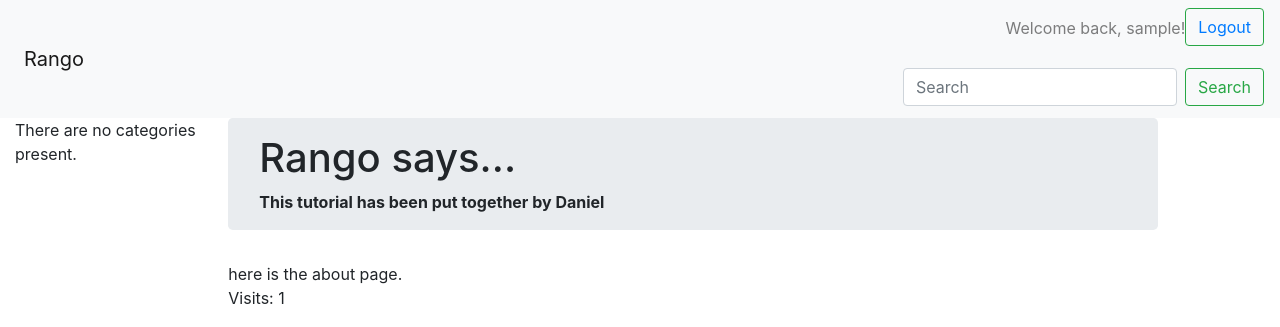
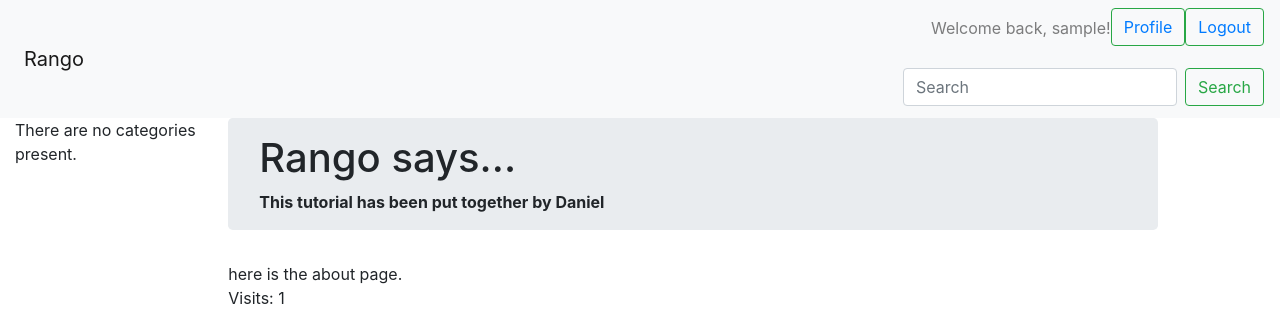
Before and after one commit to danielyipyip/ITECH_project, a Django app: page /rango/about/ in a window 1280 px wide. Shown: the top 327 px of the page. Run offline with Django 3.2, Linux system fonts and the light colour scheme; the visitor is signed in with stand-in values (Sample User, id 1); data that the repository does not hold is empty; some libraries are stand-ins or nearby versions.

Commit message:
profile page link on nav bar

```diff
--- a/templates/rango/base.html
+++ b/templates/rango/base.html
@@ -74,6 +74,11 @@
                     <p class='navbar-text'>Welcome back, {{ user.username }}! </p>
                 </li>
                 <li>
+                    <button type="submit" class="btn btn-outline-success">
+                    <a href="{% url 'rango:profile' user.username %}">Profile</a>
+                    </button>
+                </li>
+                <li>
                     <button type="submit" class="btn btn-outline-success"><a
                             href="{% url 'auth_logout' %}?next=/rango/">Logout</a></button>
                 </li>
```
